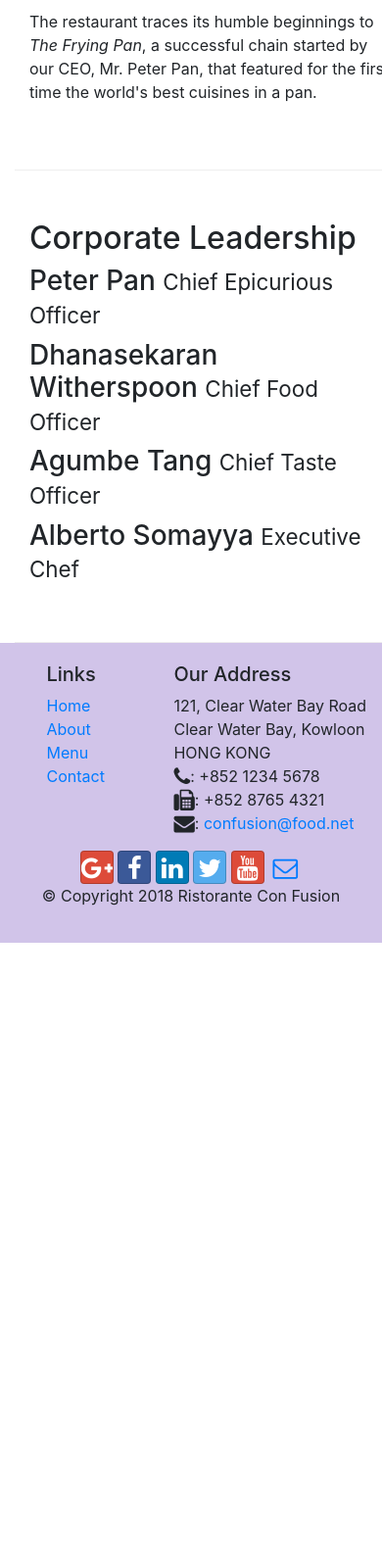
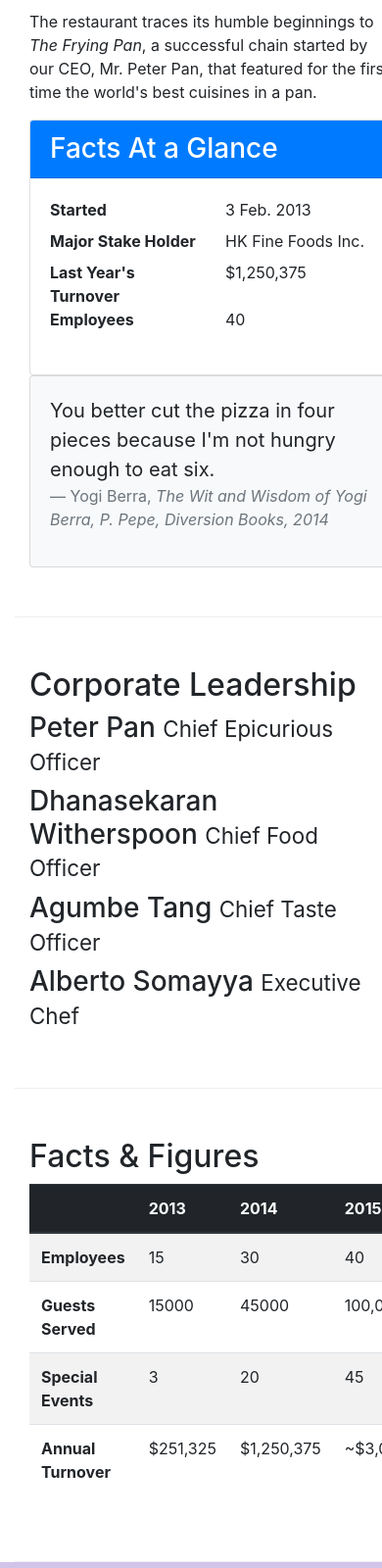
Before and after one commit to aldrino/Bootstrap-WebUIFrameworks, a website: page aboutus.html in a window 390 px wide. Shown: the part 880-2480 px from the top of the page at 98% size. Before the commit the page ends 1842 px from the top, so only its background shows below. Drawn offline with nearby package versions, Linux system fonts and the light colour scheme.

Commit message:
Tables & Cards

```diff
--- a/aboutus.html
+++ b/aboutus.html
@@ -62,7 +62,32 @@
                 <p>Started in 2010, Ristorante con Fusion quickly established itself as a culinary icon par excellence in Hong Kong. With its unique brand of world fusion cuisine that can be found nowhere else, it enjoys patronage from the A-list clientele in Hong Kong.  Featuring four of the best three-star Michelin chefs in the world, you never know what will arrive on your plate the next time you visit us.</p>
                 <p>The restaurant traces its humble beginnings to <em>The Frying Pan</em>, a successful chain started by our CEO, Mr. Peter Pan, that featured for the first time the world's best cuisines in a pan.</p>
             </div>
-            <div class="col-sm-6">
+            <div class="col-12 col-sm-6">
+                <div class="card">
+                    <h3 class="card-header bg-primary text-white">Facts At a Glance</h3>
+                    <div class="card-body">
+                        <dl class="row">
+                            <dt class="col-6">Started</dt>
+                            <dd class="col-6">3 Feb. 2013</dd>
+                            <dt class="col-6">Major Stake Holder</dt>
+                            <dd class="col-6">HK Fine Foods Inc.</dd>
+                            <dt class="col-6">Last Year's Turnover</dt>
+                            <dd class="col-6">$1,250,375</dd>
+                            <dt class="col-6">Employees</dt>
+                            <dd class="col-6">40</dd>
+                        </dl>
+                    </div>
+                </div>
+            </div>
+            <div class="col-12">
+                <div class="card card-body bg-light">
+                    <blockquote class="blockquote">
+                        <p class="mb-0">You better cut the pizza in four pieces because I'm not hungry enough to eat six.</p>
+                        <footer class="blockquote-footer">Yogi Berra,
+                            <cite title="Source Title">The Wit and Wisdom of Yogi Berra, P. Pepe, Diversion Books, 2014</cite>
+                        </footer>
+                    </blockquote>
+                </div>
             </div>
         </div>
 
@@ -78,6 +103,52 @@
                 <p class="d-none d-sm-block">Blessed with the most discerning gustatory sense, Agumbe, our CTO, personally ensures that every dish that we serve meets his exacting tastes. Our chefs dread the tongue lashing that ensues if their dish does not meet his exacting standards. He lives by his motto, <em>You click only if you survive my lick.</em></p>
                 <h3>Alberto Somayya <small>Executive Chef</small></h3>
                 <p class="d-none d-sm-block">Award winning three-star Michelin chef with wide International experience having worked closely with whos-who in the culinary world, he specializes in creating mouthwatering Indo-Italian fusion experiences. He says, <em>Put together the cuisines from the two craziest cultures, and you get a winning hit! Amma Mia!</em></p>
+            </div>
+       </div>
+
+       <div class="row row-content">
+            <div class="col-12 col-sm-9">
+                <h2>Facts &amp; Figures</h2>
+                <div class="table-responsive">
+                    <table class="table table-striped">
+                        <thead class="thead-dark">
+                            <tr>
+                                <th>&nbsp;</th>
+                                <th>2013</th>
+                                <th>2014</th>
+                                <th>2015</th>
+                            </tr>
+                        </thead>
+                        <tbody>
+                            <tr>
+                                <th>Employees</th>
+                                <td>15</td>
+                                <td>30</td>
+                                <td>40</td>
+                            </tr>
+                            <tr>
+                                <th>Guests Served</th>
+                                <td>15000</td>
+                                <td>45000</td>
+                                <td>100,000</td>
+                            </tr>
+                            <tr>
+                                <th>Special Events</th>
+                                <td>3</td>
+                                <td>20</td>
+                                <td>45</td>
+                            </tr>
+                            <tr>
+                                <th>Annual Turnover</th>
+                                <td>$251,325</td>
+                                <td>$1,250,375</td>
+                                <td>~$3,000,000</td>
+                            </tr>
+                        </tbody>
+                    </table>
+                </div>
+            </div>
+             <div class="col-12 col-sm-3">
             </div>
        </div>
 
```
